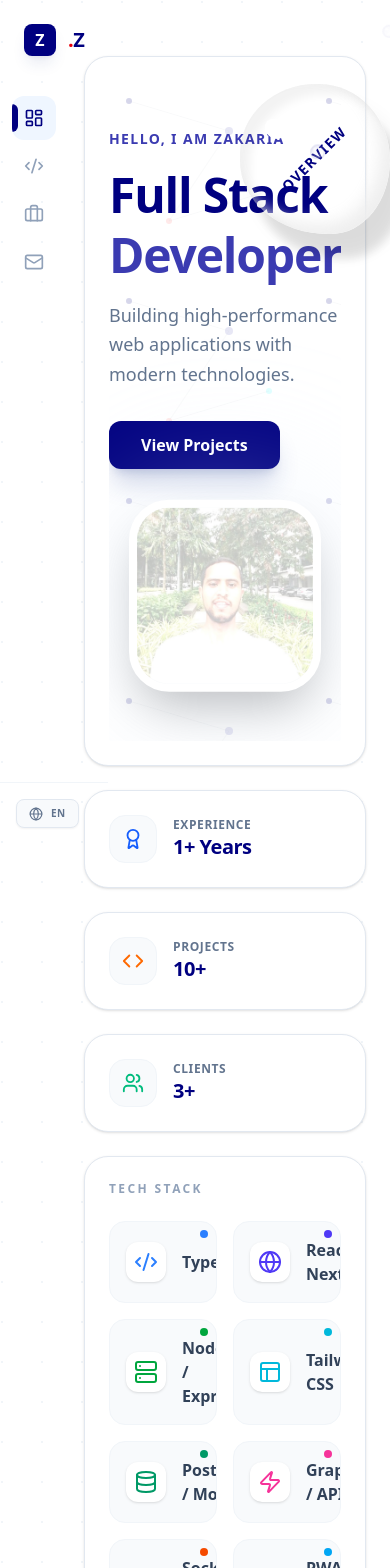
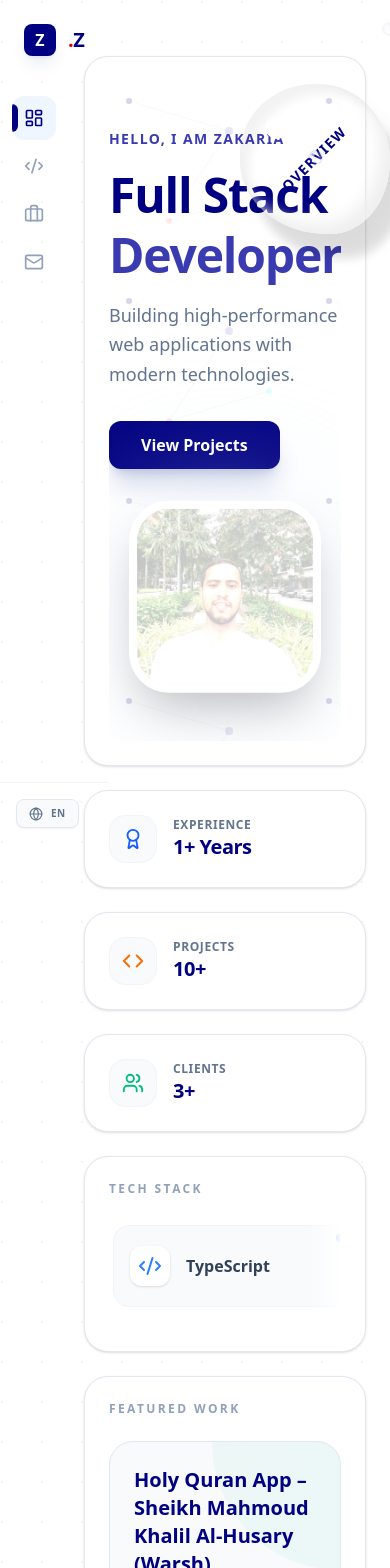
Before and after one commit to zakari90/portfolio, a Next.js app: page /en in a window 390 px wide. Shown: the top 1568 px of the page. Built offline with nearby package versions, Linux system fonts and the light colour scheme.

Commit message:
corrections

```diff
--- a/src/components/TechStack.tsx
+++ b/src/components/TechStack.tsx
@@ -1,22 +1,21 @@
 "use client";
 
+import { cn } from "@/lib/utils";
 import { motion } from "framer-motion";
 import {
+  Cloud,
   Code2,
+  Cpu,
   Database,
   Globe,
+  Layers,
   Layout,
   Server,
   Smartphone,
-  Terminal,
-  Cpu,
+  Webhook,
   Zap,
-  Layers,
-  Webhook,
-  Cloud,
 } from "lucide-react";
 import { useTranslations } from "next-intl";
-import { cn } from "@/lib/utils";
 
 const skills = [
   {
@@ -92,7 +91,8 @@ export default function TechStack() {
 
   return (
     <div id="techstack" className="space-y-8">
-      <div className="grid grid-cols-2 lg:grid-cols-4 gap-4">
+      {/* Desktop Grid View */}
+      <div className="hidden md:grid grid-cols-2 lg:grid-cols-4 gap-4">
         {skills.map((skill, index) => (
           <motion.div
             key={skill.name}
@@ -127,6 +127,47 @@ export default function TechStack() {
           </motion.div>
         ))}
       </div>
+
+      {/* Mobile Carousel View */}
+      <div className="md:hidden overflow-hidden relative p-1">
+        <motion.div
+          drag="x"
+          dragConstraints={{ left: -1000, right: 0 }} // Dynamic constraints would be better but this is a quick win
+          className="flex gap-4 cursor-grab active:cursor-grabbing pb-4"
+          style={{ width: "max-content" }}
+        >
+          {skills.map((skill, index) => (
+            <motion.div
+              key={skill.name}
+              initial={{ opacity: 0, x: 20 }}
+              whileInView={{ opacity: 1, x: 0 }}
+              viewport={{ once: true }}
+              transition={{ delay: index * 0.05 }}
+              className="p-4 rounded-2xl bg-slate-50 border border-slate-100 flex items-center gap-4 transition-all hover:bg-white group relative overflow-hidden shrink-0 w-[240px]"
+            >
+              <div
+                className={cn(
+                  "absolute top-2 right-2 w-2 h-2 rounded-full",
+                  skill.dot,
+                )}
+              />
+              <div
+                className={`${skill.color} group-hover:scale-110 transition-transform duration-300 shrink-0 p-2 bg-white rounded-xl shadow-sm`}
+              >
+                {skill.icon}
+              </div>
+              <span
+                className="font-bold text-slate-700 group-hover:text-[#000080]"
+                dir="ltr"
+              >
+                {skill.name}
+              </span>
+            </motion.div>
+          ))}
+        </motion.div>
+        {/* Subtle indicator for scrollability */}
+        <div className="absolute right-0 top-0 bottom-0 w-8 bg-linear-to-l from-white to-transparent pointer-events-none" />
+      </div>
     </div>
   );
 }
```
